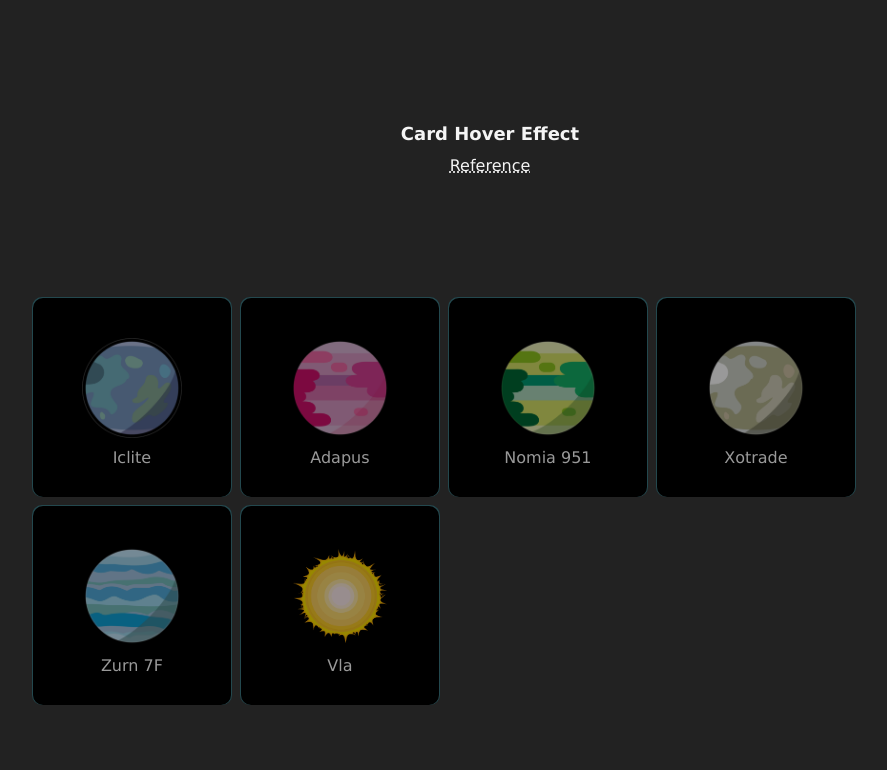
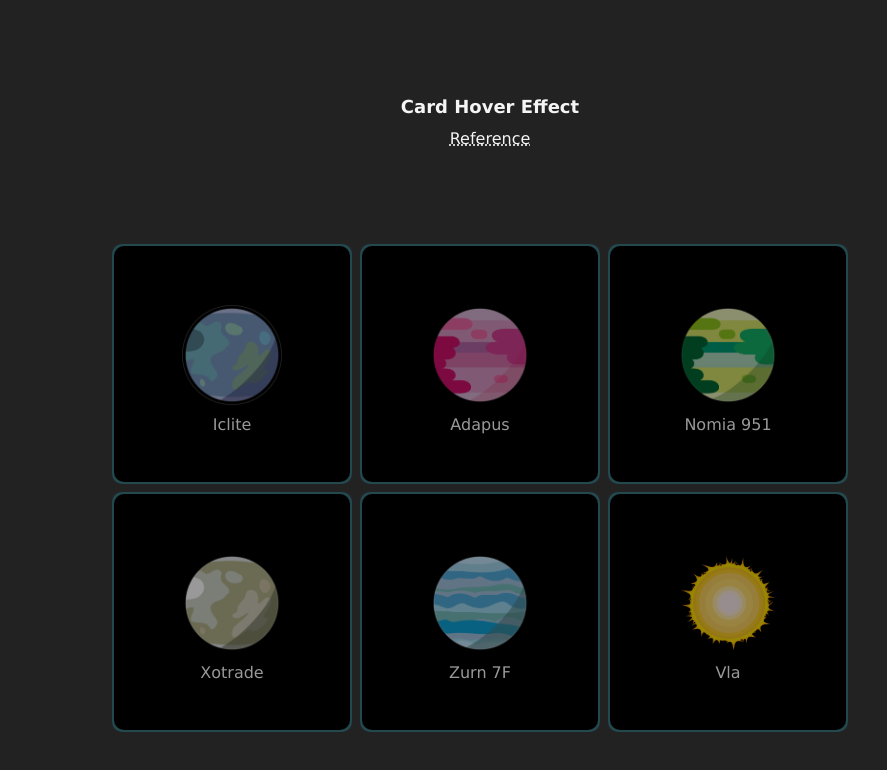
Before and after one commit to Adowaiii/web-projects, a plain HTML site: page card-hover-effect/index.html in a window 1280 px wide. Shown: the whole page, without its empty margins (158-1045 px from the left). Drawn offline with Linux system fonts and the light colour scheme.

Commit message:
>>>style fix

```diff
--- a/card-hover-effect/style.css
+++ b/card-hover-effect/style.css
@@ -43,7 +43,7 @@ body {
     display: flex;
     flex-wrap: wrap;
     width: calc(100% - 20px);
-    margin-inline: auto;
+    justify-content: center;
     max-width: 936px;
     gap: 8px;
 }
@@ -51,8 +51,8 @@ body {
 .card {
     position: relative;
     background: rgba(41, 226, 255, 0.2);
-    height: 200px;
-    width: 200px;
+    height: 240px;
+    width: 240px;
     cursor: pointer;
     border-radius: 10px;
 }
@@ -113,8 +113,7 @@ body {
     background-color: var(--card-color);
     border-radius: inherit;
     margin: 1px;
-    height: calc(100% - 1.5px);
-    width: calc(100% - 2.2px);
+    inset: 1px;
     z-index: 2;
     justify-content: center;
 }
```
